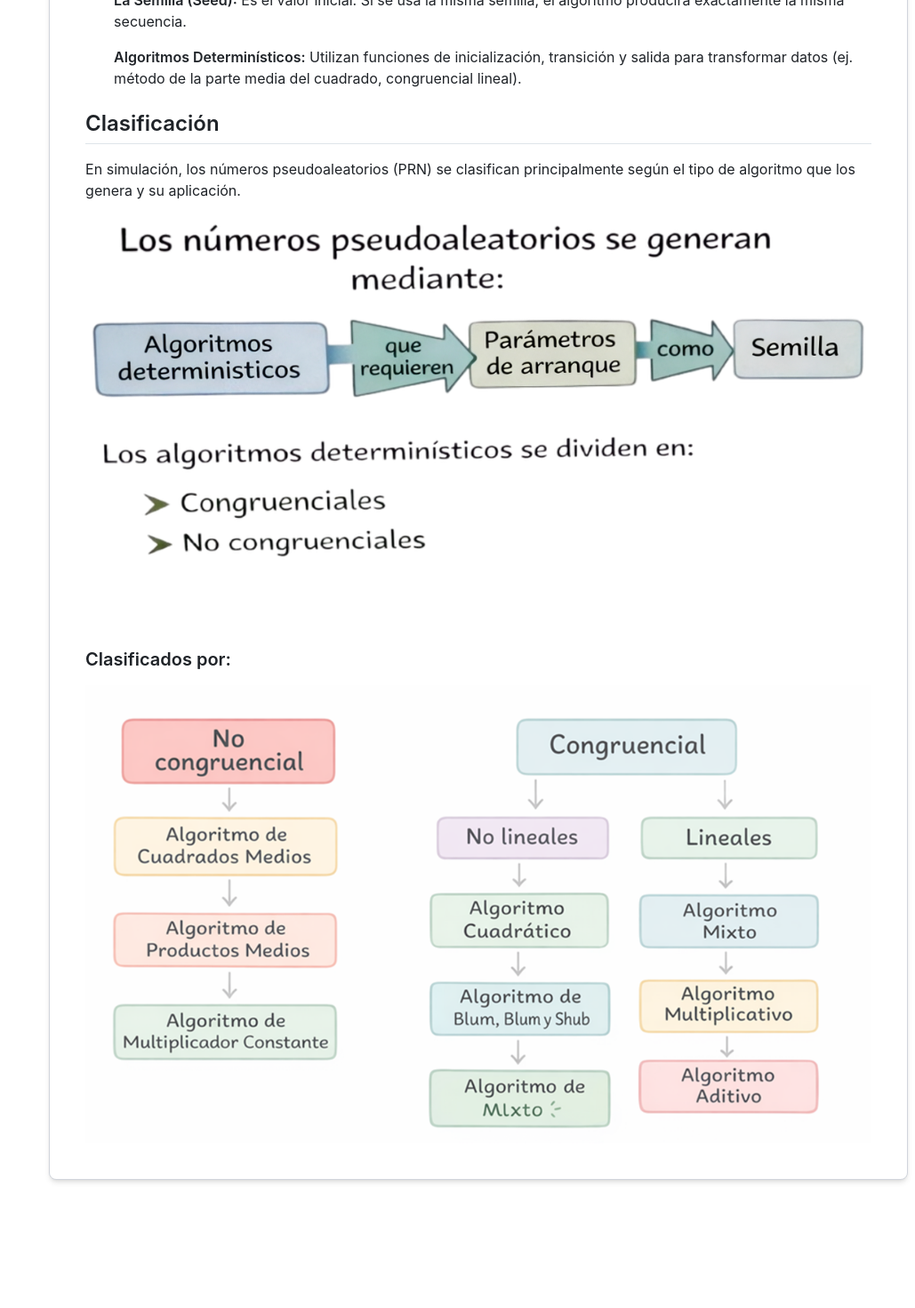
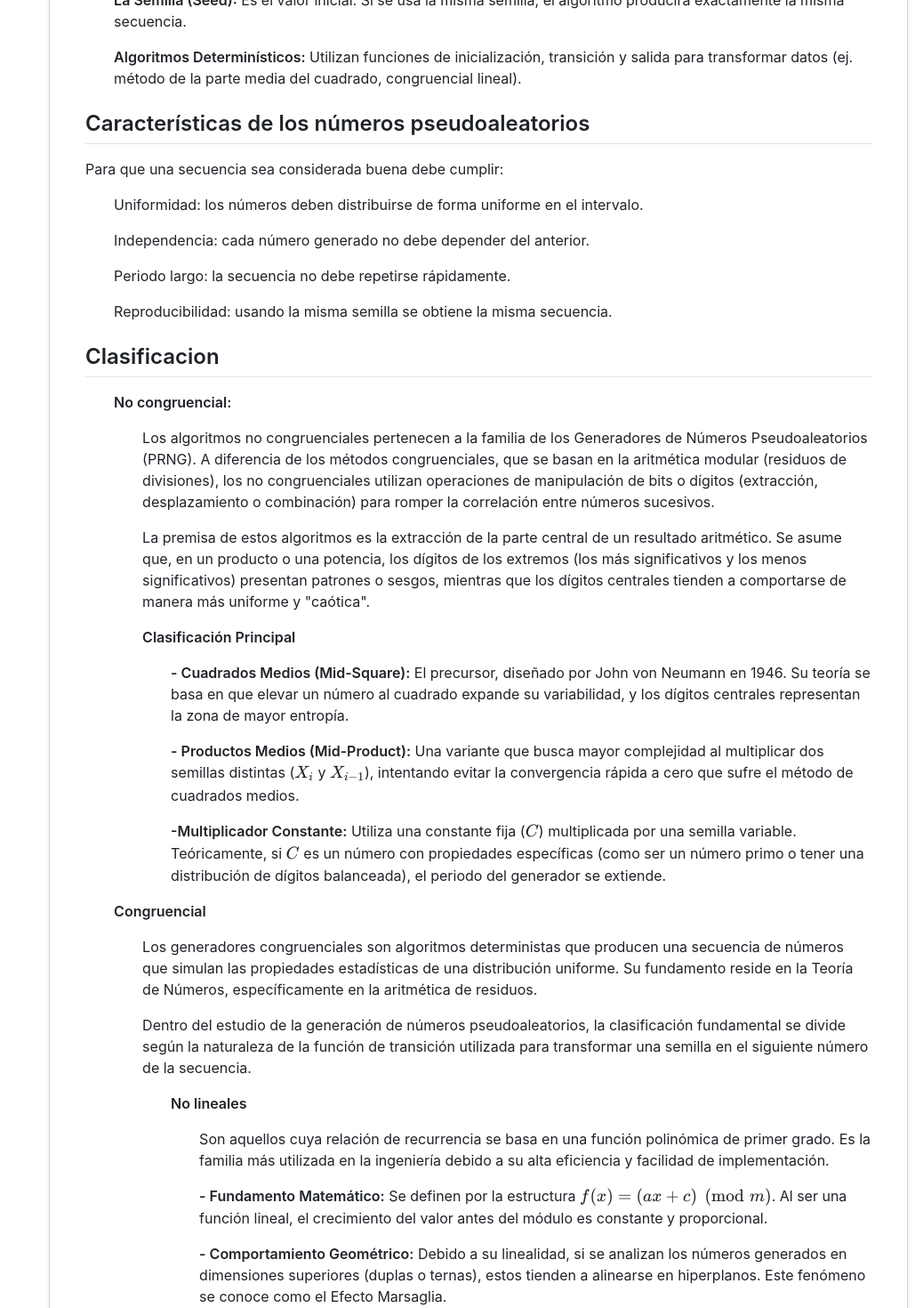
Before and after one commit to AlfreGood20/Tutorial-Simulacion-UI, a React (Vite) app: page /modulo-2 in a window 1280 px wide. Shown: the part 620-2090 px from the top of the page at 89% size, without its empty margins (251-1280 px from the left). Before the commit the page ends 1954 px from the top, so only its background shows below. Built offline with nearby package versions, Linux system fonts and the light colour scheme.

Commit message:
new: update modulo

```diff
--- /dev/null
+++ b/public/docs/modulo_2/algoritmo_blum_blum_shub.md
@@ -0,0 +1 @@
+# Algoritmo Blum, Blum y shub
--- a/public/docs/modulo_2/introduccion.md
+++ b/public/docs/modulo_2/introduccion.md
@@ -11,12 +11,51 @@ Inician con un valor **semilla (seed)** para producir una secuencia de números
 
 - **Algoritmos Determinísticos:** Utilizan funciones de inicialización, transición y salida para transformar datos (ej. método de la parte media del cuadrado, congruencial lineal).
 
-## Clasificación
-En simulación, los números pseudoaleatorios (PRN) se clasifican principalmente según el tipo de algoritmo que los genera y su aplicación.
+## Características de los números pseudoaleatorios
 
-<div style='display: flex; justify-content: center;'>
-    <img src='/imgs/image.png' style='width:auto; height:auto;'/>
-</div>
+Para que una secuencia sea considerada buena debe cumplir:
 
-### Clasificados por:
-![clasificacion](/imgs/clasificacionAlgorimos.png)
+- Uniformidad: los números deben distribuirse de forma uniforme en el intervalo.
+
+- Independencia: cada número generado no debe depender del anterior.
+
+- Periodo largo: la secuencia no debe repetirse rápidamente.
+
+- Reproducibilidad: usando la misma semilla se obtiene la misma secuencia.
+
+## Clasificacion
+
+- **No congruencial:**
+    - Los algoritmos no congruenciales pertenecen a la familia de los Generadores de Números Pseudoaleatorios (PRNG). A diferencia de los métodos congruenciales, que se basan en la aritmética modular (residuos de divisiones), los no congruenciales utilizan operaciones de manipulación de bits o dígitos (extracción, desplazamiento o combinación) para romper la correlación entre números sucesivos.
+
+    - La premisa de estos algoritmos es la extracción de la parte central de un resultado aritmético. Se asume que, en un producto o una potencia, los dígitos de los extremos (los más significativos y los menos significativos) presentan patrones o sesgos, mientras que los dígitos centrales tienden a comportarse de manera más uniforme y "caótica".
+
+    - **Clasificación Principal**
+        - **- Cuadrados Medios (Mid-Square):** El precursor, diseñado por John von Neumann en 1946. Su teoría se basa en que elevar un número al cuadrado expande su variabilidad, y los dígitos centrales representan la zona de mayor entropía.
+
+        - **- Productos Medios (Mid-Product):** Una variante que busca mayor complejidad al multiplicar dos semillas distintas ($X_{i}$ y $X_{i-1}$), intentando evitar la convergencia rápida a cero que sufre el método de cuadrados medios.
+
+        - **-Multiplicador Constante:** Utiliza una constante fija ($C$) multiplicada por una semilla variable. Teóricamente, si $C$ es un número con propiedades específicas (como ser un número primo o tener una distribución de dígitos balanceada), el periodo del generador se extiende.
+
+- **Congruencial**
+    - Los generadores congruenciales son algoritmos deterministas que producen una secuencia de números que simulan las propiedades estadísticas de una distribución uniforme. Su fundamento reside en la Teoría de Números, específicamente en la aritmética de residuos.
+
+    - Dentro del estudio de la generación de números pseudoaleatorios, la clasificación fundamental se divide según la naturaleza de la función de transición utilizada para transformar una semilla en el siguiente número de la secuencia.
+
+        - **No lineales**
+            - Son aquellos cuya relación de recurrencia se basa en una función polinómica de primer grado. Es la familia más utilizada en la ingeniería debido a su alta eficiencia y facilidad de implementación.
+
+            - **- Fundamento Matemático:** Se definen por la estructura $f(x) = (ax + c) \pmod{m}$. Al ser una función lineal, el crecimiento del valor antes del módulo es constante y proporcional.
+
+            - **- Comportamiento Geométrico:** Debido a su linealidad, si se analizan los números generados en dimensiones superiores (duplas o ternas), estos tienden a alinearse en hiperplanos. Este fenómeno se conoce como el Efecto Marsaglia.
+
+        - **Lineales**
+            - Estos algoritmos fueron diseñados para eliminar los patrones geométricos (las "líneas" o planos) que aparecen en los métodos lineales. Utilizan funciones matemáticas que no crecen de manera proporcional.
+
+            - **- Fundamento Matemático:** Utilizan operaciones de grado superior (como el cuadrado de la semilla), inversiones multiplicativas o manipulaciones lógicas de bits que no siguen una línea recta en el plano cartesiano.
+
+            - **- Comportamiento Geométrico:** Rompen la estructura de hiperplanos, logrando que los puntos se dispersen de forma mucho más errática y uniforme, lo cual es deseable para simulaciones de alta complejidad.
+
+La generación de números pseudoaleatorios en ingeniería se basa en algoritmos matemáticos que, aunque son deterministas y repetibles mediante una semilla, logran imitar la aleatoriedad necesaria para modelar sistemas reales.
+
+Estos se dividen principalmente en métodos lineales, que son rápidos y predecibles gracias a su estructura de primer grado y aritmética modular, y métodos no lineales, que utilizan operaciones más complejas como potencias o inversiones para eliminar patrones geométricos y ofrecer una mayor calidad estadística.
--- a/src/pages/Modulo_2.jsx
+++ b/src/pages/Modulo_2.jsx
@@ -6,6 +6,7 @@ import './layout.css'
 import CuadradoMedios from './simuladores/CuadradoMedios';
 import ProductosMedios from './simuladores/ProductosMedios';
 import MultiplicadorConstante from './simuladores/MultiplicadorConstante'
+import Cuadratico from './simuladores/Cuadratico';
 
 export default function Modulo_2() {
 
@@ -13,6 +14,23 @@ export default function Modulo_2() {
     const [leccion, setLeccion] = useState("introduccion");
     const [mostrarSide, setSide] = useState("");
     const [ejercicio, setEjercicio] = useState("");
+
+    const setLeccionGlobal = (leccion) => {
+      setEjercicio("");
+      setLeccion(leccion);
+    }
+
+    const setSimuladorGlobal = (simulador) => {
+      setLeccion("");
+      setEjercicio(simulador);
+    }
+
+    const simuladores = {
+      "cuadrados medios" : <CuadradoMedios />,
+      "productos medios" : <ProductosMedios />,
+      "multiplicador constante":<MultiplicadorConstante />,
+      "cuadratico":<Cuadratico />
+    }
 
     useEffect(() => {
       fetch(`/docs/modulo_2/${leccion}.md`)
@@ -31,28 +49,84 @@ export default function Modulo_2() {
           <button className='btn-side' onClick={() => {setLeccion("introduccion"); setSide(""); setEjercicio("")}}>Introducción</button>
         </div>
 
-        <h1 className='ml-5 underline'>Clasificación</h1>
+        <h1 className='ml-5 font-extrabold text-blue-600'>Algoritmos</h1>
         <button className='btn-side ml-8' onClick={() => setSide("no congruencial")}>No Congruencial</button>
+
         {mostrarSide == "no congruencial" && mostrarSide != "" &&
           <>
-            <button className='btn-side ml-15' onClick={() => {setEjercicio(""); setLeccion("algoritmo_cuadrados_medios")}}>Cuadrados medios</button>
-            <button className='btn-side ml-25' onClick={() => {setLeccion(""); setEjercicio("cuadrados medios")}}>Simulador</button>
+            <button className='btn-side ml-15' onClick={() => setLeccionGlobal("algoritmo_cuadrados_medios")}>
+              Cuadrados medios
+            </button>
+            <button className='btn-side ml-25' onClick={() => setSimuladorGlobal("cuadrados medios")}>
+              Simulador
+            </button>
 
-            <button className='btn-side ml-15' onClick={() => {setEjercicio(""); setLeccion("algoritmo_productos_medios")}}>Productos medios</button>
-            <button className='btn-side ml-25' onClick={() => {setLeccion(""); setEjercicio("productos medios")}}>Simulador</button>
+            <button className='btn-side ml-15' onClick={() => setLeccionGlobal("algoritmo_productos_medios")}>
+              Productos medios
+            </button>
+            <button className='btn-side ml-25' onClick={() => setSimuladorGlobal("productos medios")}>
+              Simulador
+            </button>
 
-            <button className='btn-side ml-15' onClick={()=> {setEjercicio(""); setLeccion("algoritmo_multiplicador_constante")}}>Multiplicador constante</button>
-            <button className='btn-side ml-25' onClick={() => {setLeccion(""); setEjercicio("multiplicador constante")}}>Simulador</button>
+            <button className='btn-side ml-15' onClick={()=> setLeccionGlobal("algoritmo_multiplicador_constante")}>
+              Multiplicador constante
+            </button>
+            <button className='btn-side ml-25' onClick={() => setSimuladorGlobal("multiplicador constante")}>
+              Simulador
+            </button>
           </>
         }
+
         <button className='btn-side ml-8' onClick={() => setSide("congruencial")}>Congruencial</button>
+
+        {mostrarSide == "congruencial" && mostrarSide != "" &&
+          <>
+            <h1 className='ml-12 font-extrabold text-red-600'>No lineales</h1>
+            <button className='btn-side ml-15'>Cuadratico</button>
+
+            <button className='btn-side ml-25' onClick={() => setSimuladorGlobal("cuadratico")}>
+              Simulador
+            </button>
+
+            <button className='btn-side ml-15'>Blum, Blum y Shub</button>
+            <button className='btn-side ml-25' onClick={() => setSimuladorGlobal("blum blum y shub")}>
+              Simulador
+            </button>
+
+            <button className='btn-side ml-15'> de Mixto</button>
+            <button className='btn-side ml-25' onClick={() => setSimuladorGlobal("de mixto")}>
+              Simulador
+            </button>
+
+
+            <h1 className='ml-12 font-extrabold text-red-600'>Lineales</h1>
+            <button className='btn-side ml-15'>Mixto</button>
+            <button className='btn-side ml-25' onClick={() => setSimuladorGlobal("mixto")}>
+              Simulador
+            </button>
+
+            <button className='btn-side ml-15'>Multiplicativo</button>
+            <button className='btn-side ml-25' onClick={() => setSimuladorGlobal("multiplicativo")}>
+              Simulador
+            </button>
+
+            <button className='btn-side ml-15'>Aditivo</button>
+            <button className='btn-side ml-25' onClick={() => setSimuladorGlobal("aditivo")}>
+              Simulador
+            </button>
+          </>
+        }
+
 
       </Sidebar>
 
-      {leccion != "" && <Content>{content}</Content>}
-      {ejercicio == "cuadrados medios" && <CuadradoMedios/>}
-      {ejercicio == "productos medios" && <ProductosMedios />}
-      {ejercicio == "multiplicador constante" && <MultiplicadorConstante />}
+      {leccion != "" &&
+        <Content>{content}</Content>
+      }
+
+      {ejercicio != "" &&
+        simuladores[ejercicio]
+      }
 
 
     </MainContent>
```
